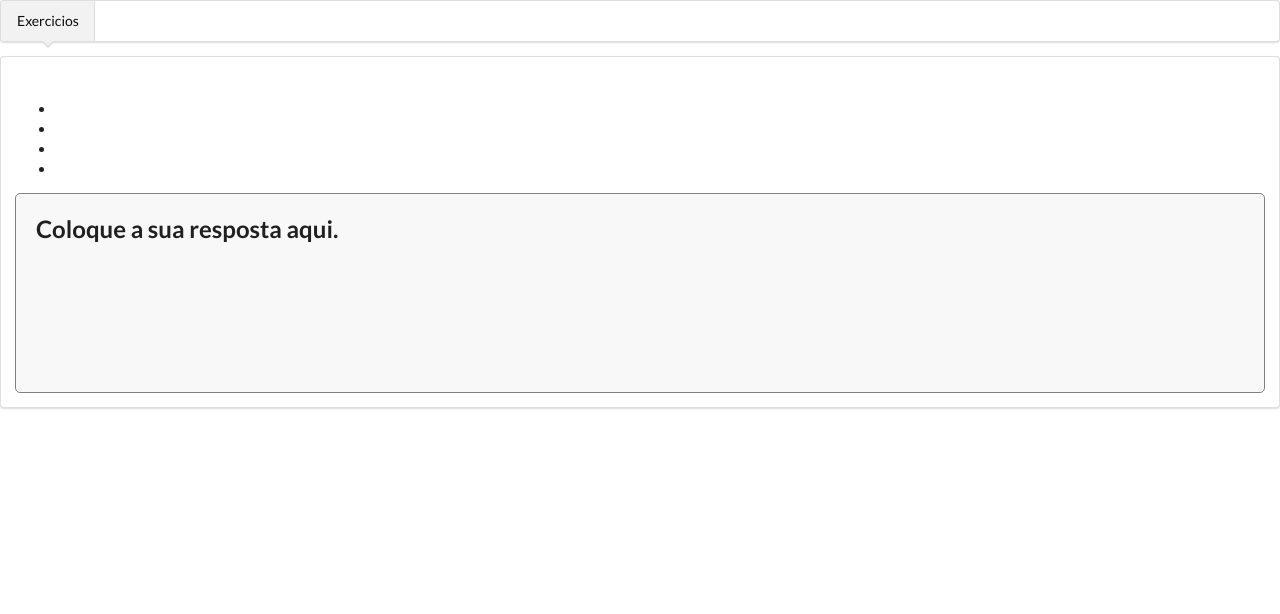
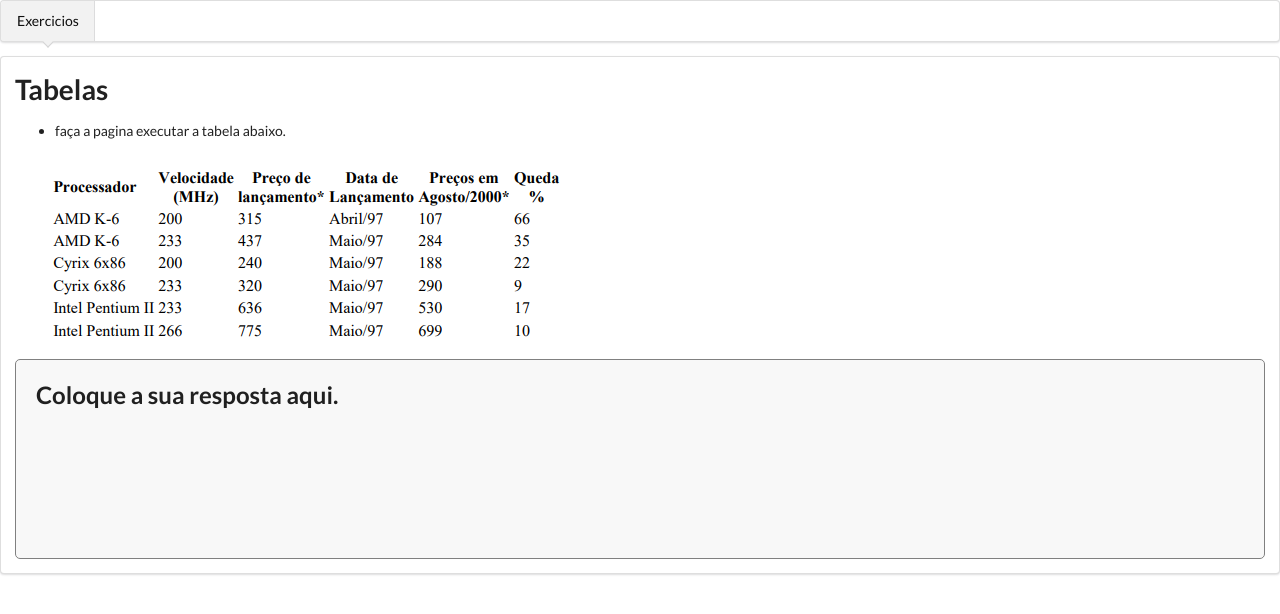
Before and after one commit to djsilvajr/Exercicios-Faisp, a plain HTML site: page Exercicios/exercicio3.html in a window 1280 px wide. Drawn offline with Linux system fonts and the light colour scheme.

Commit message:
exercicio de tabelas

```diff
--- a/Exercicios/exercicio3.html
+++ b/Exercicios/exercicio3.html
@@ -15,13 +15,12 @@
         </a>
     </div>
     <div class="ui segment">
-        <h1></h1>
+        <h1>Tabelas</h1>
         <ul>
-            <li></li>
-            <li></li>
-            <li></li>
-            <li></li>
+            <li>faça a pagina executar a tabela abaixo.</li>
         </ul>
+
+        <img src="img/tabela.png" alt="">
         <div class="resolucao">
             <h2>Coloque a sua resposta aqui.</h2>
 
```
Also changed, not shown: Exercicios/img/tabela.png (added).
